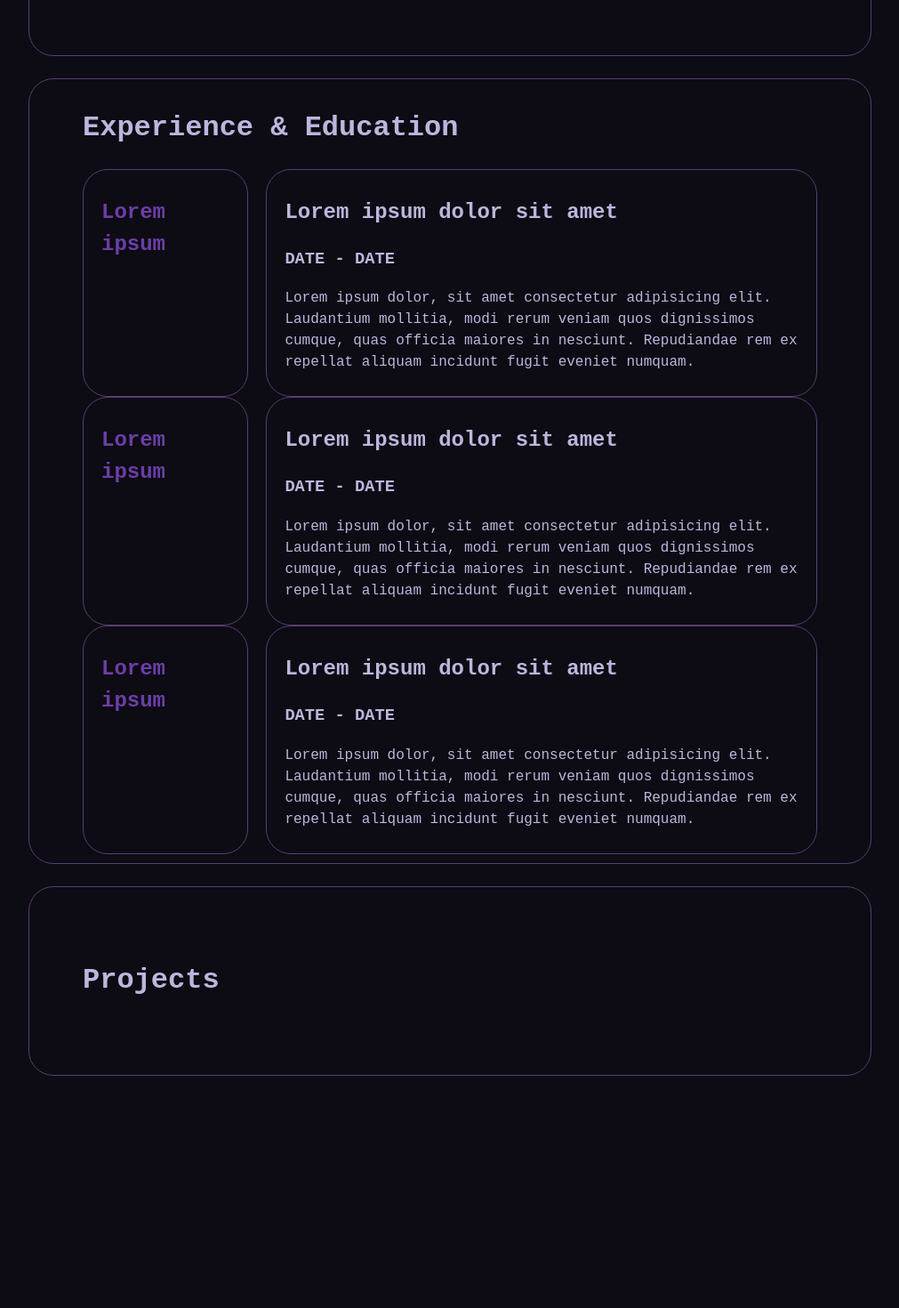
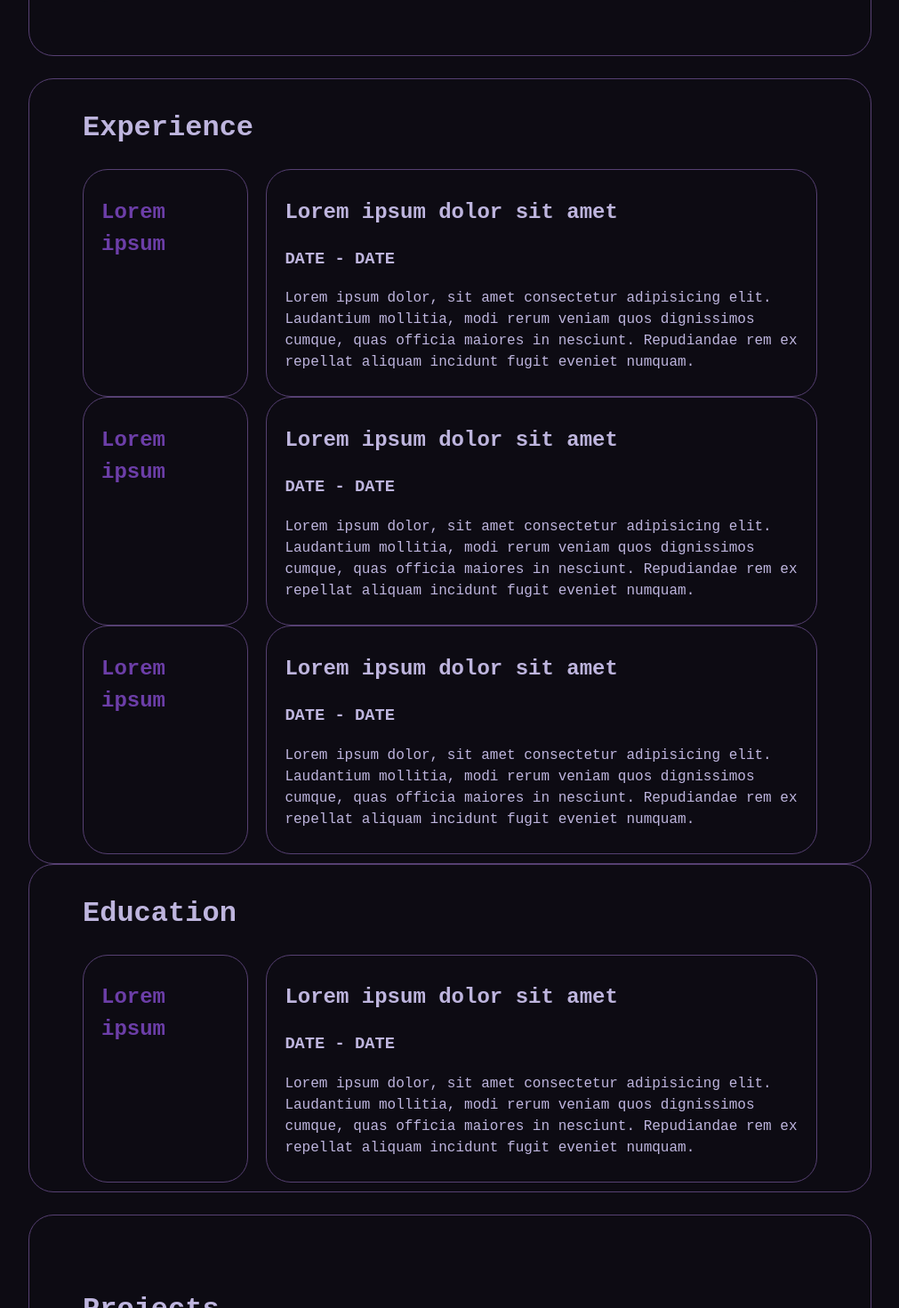
Before and after one commit to soyDiegomaf/Diegomaf-Portfolio, a React (Vite) app: page / in a window 1280 px wide. Shown: the part 780-2250 px from the top of the page at 89% size, without its empty margins (134-1145 px from the left). Before the commit the page ends 1999 px from the top, so only its background shows below. Built offline with nearby package versions, Linux system fonts and the light colour scheme.

Commit message:
estructura de experiencias mejoradas (divide experiencia y educacion

```diff
--- a/src/components/Experience/Experience.jsx
+++ b/src/components/Experience/Experience.jsx
@@ -4,7 +4,7 @@ function Experience (){
     return (
         <div id="experience" className={styles.experience}>
           <div className={styles.card}>
-            <h1>Experience & Education</h1>
+            <h1>Experience</h1>
             <div className={styles.experiencecontainer}>
                 <div className={styles.type}>
                     <h2>Lorem ipsum</h2>
@@ -36,6 +36,19 @@ function Experience (){
                 </div>
             </div>
           </div>
+          <div className={styles.card}>
+            <h1>Education</h1>
+            <div className={styles.experiencecontainer}>
+                <div className={styles.type}>
+                    <h2>Lorem ipsum</h2>
+                </div>
+                <div className={styles.info}>
+                    <h2>Lorem ipsum dolor sit amet</h2>
+                    <h3>DATE - DATE</h3>
+                    <p>Lorem ipsum dolor, sit amet consectetur adipisicing elit. Laudantium mollitia, modi rerum veniam quos dignissimos cumque, quas officia maiores in nesciunt. Repudiandae rem ex repellat aliquam incidunt fugit eveniet numquam.</p>
+                </div>
+            </div>
+          </div>
         </div>
     );
 }
```
